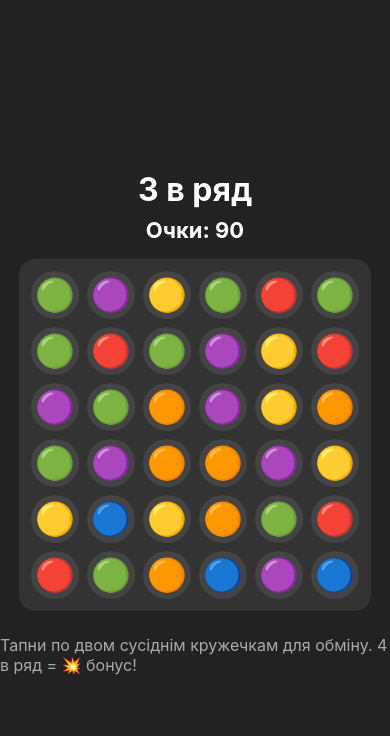
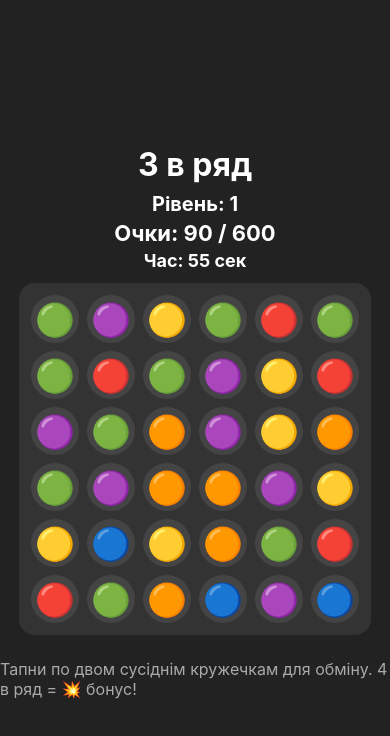
Before and after one commit to Leshamer2255/FirstGame3inraw, a React Native app: screen / in a window 390 px wide. Shown: the top 736 px of the page. Built offline with nearby package versions, Linux system fonts and the light colour scheme.

Commit message:
Add first levels when you have time and you need save up different coin and get some point for it.

```diff
--- a/App.js
+++ b/App.js
@@ -1,10 +1,18 @@
-import React, { useState, useRef } from 'react';
-import { View, StyleSheet, SafeAreaView, Text, TouchableOpacity, Animated } from 'react-native';
+import React, { useState, useRef, useEffect } from 'react';
+import { View, StyleSheet, SafeAreaView, Text, TouchableOpacity, Animated, Button } from 'react-native';
 
 const BOARD_SIZE = 6;
 const EMOJIS = ['🔴', '🟢', '🔵', '🟡', '🟣', '🟠'];
 const BONUS = '💥';
 const ANIMATION_DURATION = 350;
+
+const LEVELS = [
+  { time: 60, target: 600 },
+  { time: 50, target: 900 },
+  { time: 40, target: 1300 },
+  { time: 35, target: 1800 },
+  { time: 30, target: 2500 },
+];
 
 function getRandomEmoji() {
   return EMOJIS[Math.floor(Math.random() * EMOJIS.length)];
@@ -186,18 +194,43 @@ export default function App() {
   const [bonuses, setBonuses] = useState([]); // [{type, row, col}]
   const [isAnimating, setIsAnimating] = useState(false);
   const [score, setScore] = useState(0);
+  const [level, setLevel] = useState(0);
+  const [timer, setTimer] = useState(LEVELS[0].time);
+  const [targetScore, setTargetScore] = useState(LEVELS[0].target);
+  const [gameOver, setGameOver] = useState(false);
+  const [levelCompleted, setLevelCompleted] = useState(false);
   const opacityAnim = useRef(
     Array.from({ length: BOARD_SIZE }, () =>
       Array.from({ length: BOARD_SIZE }, () => new Animated.Value(1))
     )
   ).current;
+  const overlayAnim = useRef(new Animated.Value(0)).current;
+
+  // Таймер
+  useEffect(() => {
+    if (gameOver || levelCompleted) return;
+    if (timer <= 0) {
+      setGameOver(true);
+      return;
+    }
+    const interval = setInterval(() => {
+      setTimer(t => t - 1);
+    }, 1000);
+    return () => clearInterval(interval);
+  }, [timer, gameOver, levelCompleted]);
+
+  // Перевірка на проходження рівня
+  useEffect(() => {
+    if (!levelCompleted && score >= targetScore) {
+      setLevelCompleted(true);
+    }
+  }, [score, targetScore, levelCompleted]);
 
   // Очищення стартових матчів
-  React.useEffect(() => {
+  useEffect(() => {
     let b = board;
     let { matches: m, bonuses: bs, matchGroups: mg } = findMatches(b);
     while (hasAnyMatches(m)) {
-      // Підрахунок очок для старту (не обов'язково, але для коректності)
       let points = 0;
       for (const group of mg) {
         if (group.count === 3) points += 10 * 3;
@@ -215,10 +248,9 @@ export default function App() {
   }, []);
 
   // Анімація зникнення
-  React.useEffect(() => {
+  useEffect(() => {
     if (!matches) return;
     setIsAnimating(true);
-    // Запускаємо анімацію для всіх matched
     const animations = [];
     for (let row = 0; row < BOARD_SIZE; row++) {
       for (let col = 0; col < BOARD_SIZE; col++) {
@@ -234,10 +266,8 @@ export default function App() {
       }
     }
     Animated.parallel(animations).start(() => {
-      // Підрахунок очок за матчі
       let points = 0;
       if (matches && matches.length) {
-        // Пошук груп для підрахунку очок
         let { matchGroups } = findMatches(board);
         for (const group of matchGroups) {
           if (group.count === 3) points += 10 * 3;
@@ -245,23 +275,18 @@ export default function App() {
         }
       }
       setScore(s => s + points);
-      // Після анімації — видалити та впустити нові
       let newBoard = removeMatchesAndDrop(board, matches, bonuses);
-      // Скинути opacity для нових
       for (let row = 0; row < BOARD_SIZE; row++) {
         for (let col = 0; col < BOARD_SIZE; col++) {
           opacityAnim[row][col].setValue(1);
         }
       }
-      // Якщо є бонуси — активувати їх
       if (bonuses.length > 0) {
-        // Активуємо всі бонуси по черзі
         let tempBoard = newBoard;
         let bonusMatches = null;
         let bonusIndex = 0;
         function activateNextBonus() {
           if (bonusIndex >= bonuses.length) {
-            // Після всіх бонусів — перевірити чи є ще матчі
             const res = findMatches(tempBoard);
             if (hasAnyMatches(res.matches)) {
               setBoard(tempBoard);
@@ -277,7 +302,6 @@ export default function App() {
           }
           const bonus = bonuses[bonusIndex];
           bonusMatches = getBonusMatches(tempBoard, bonus);
-          // Підрахунок очок за активацію бонусу
           let bonusPoints = 0;
           for (let row = 0; row < BOARD_SIZE; row++) {
             for (let col = 0; col < BOARD_SIZE; col++) {
@@ -285,7 +309,6 @@ export default function App() {
             }
           }
           setScore(s => s + bonusPoints);
-          // Анімація для всього ряду/стовпця
           const bonusAnims = [];
           for (let row = 0; row < BOARD_SIZE; row++) {
             for (let col = 0; col < BOARD_SIZE; col++) {
@@ -302,7 +325,6 @@ export default function App() {
           }
           Animated.parallel(bonusAnims).start(() => {
             tempBoard = activateBonus(tempBoard, bonus);
-            // Скинути opacity для нових
             for (let row = 0; row < BOARD_SIZE; row++) {
               for (let col = 0; col < BOARD_SIZE; col++) {
                 if (bonusMatches[row][col]) {
@@ -317,7 +339,6 @@ export default function App() {
         }
         activateNextBonus();
       } else {
-        // Перевірити чи є ще матчі (chain reaction)
         const res = findMatches(newBoard);
         if (hasAnyMatches(res.matches)) {
           setBoard(newBoard);
@@ -334,8 +355,48 @@ export default function App() {
     // eslint-disable-next-line
   }, [matches]);
 
+  // Анімація появи/зникнення оверлею рівня
+  useEffect(() => {
+    if (levelCompleted && !gameOver) {
+      Animated.timing(overlayAnim, {
+        toValue: 1,
+        duration: 400,
+        useNativeDriver: true,
+      }).start();
+    } else {
+      Animated.timing(overlayAnim, {
+        toValue: 0,
+        duration: 400,
+        useNativeDriver: true,
+      }).start();
+    }
+  }, [levelCompleted, gameOver]);
+
+  // Перехід на наступний рівень з додатковим часом
+  useEffect(() => {
+    if (levelCompleted) {
+      setTimeout(() => {
+        const nextLevel = level + 1;
+        if (nextLevel < LEVELS.length) {
+          setLevel(nextLevel);
+          setTimer(LEVELS[nextLevel].time + 5 * nextLevel);
+          setTargetScore(LEVELS[nextLevel].target);
+          setScore(0);
+          setBoard(generateBoard());
+          setSelected(null);
+          setMatches(null);
+          setBonuses([]);
+          setGameOver(false);
+          setLevelCompleted(false);
+        } else {
+          setGameOver(true);
+        }
+      }, 2000);
+    }
+  }, [levelCompleted]);
+
   const handleCellPress = (row, col) => {
-    if (isAnimating) return; // блокувати під час анімації
+    if (isAnimating || gameOver || levelCompleted) return;
     if (!selected) {
       setSelected([row, col]);
       return;
@@ -349,10 +410,8 @@ export default function App() {
       setSelected([row, col]);
       return;
     }
-    // Swap
     let newBoard = cloneBoard(board);
     [newBoard[selRow][selCol], newBoard[row][col]] = [newBoard[row][col], newBoard[selRow][selCol]];
-    // Check for matches
     let { matches: foundMatches, bonuses: foundBonuses, matchGroups: foundGroups } = findMatches(newBoard);
     if (hasAnyMatches(foundMatches)) {
       setBoard(newBoard);
@@ -364,10 +423,25 @@ export default function App() {
     setSelected(null);
   };
 
+  const handleRestart = () => {
+    setLevel(0);
+    setTimer(LEVELS[0].time);
+    setTargetScore(LEVELS[0].target);
+    setScore(0);
+    setBoard(generateBoard());
+    setSelected(null);
+    setMatches(null);
+    setBonuses([]);
+    setGameOver(false);
+    setLevelCompleted(false);
+  };
+
   return (
     <SafeAreaView style={styles.container}>
       <Text style={styles.title}>3 в ряд</Text>
-      <Text style={styles.score}>Очки: {score}</Text>
+      <Text style={styles.level}>Рівень: {level + 1}</Text>
+      <Text style={styles.score}>Очки: {score} / {targetScore}</Text>
+      <Text style={styles.timer}>Час: {timer} сек</Text>
       <View style={styles.board}>
         {board.map((row, rowIndex) => (
           <View key={rowIndex} style={styles.row}>
@@ -379,7 +453,7 @@ export default function App() {
                   style={[styles.cell, isSelected && styles.selectedCell]}
                   activeOpacity={0.7}
                   onPress={() => handleCellPress(rowIndex, colIndex)}
-                  disabled={isAnimating}
+                  disabled={isAnimating || gameOver || levelCompleted}
                 >
                   <Animated.View style={{ opacity: opacityAnim[rowIndex][colIndex] }}>
                     <Text style={styles.emoji}>{cell}</Text>
@@ -391,6 +465,17 @@ export default function App() {
         ))}
       </View>
       <Text style={styles.info}>Тапни по двом сусіднім кружечкам для обміну. 4 в ряд = 💥 бонус!</Text>
+      {gameOver && (
+        <View style={styles.overlay}>
+          <Text style={styles.gameOverText}>{levelCompleted ? 'Рівень пройдено!' : 'Гру завершено!'}</Text>
+          <Button title="Почати спочатку" onPress={handleRestart} />
+        </View>
+      )}
+      {levelCompleted && !gameOver && (
+        <Animated.View style={[styles.overlay, { opacity: overlayAnim }]}>
+          <Text style={styles.gameOverText}>Рівень пройдено! Наступний стартує...</Text>
+        </Animated.View>
+      )}
     </SafeAreaView>
   );
 }
@@ -408,11 +493,23 @@ const styles = StyleSheet.create({
     fontWeight: 'bold',
     marginBottom: 8,
   },
+  level: {
+    color: '#fff',
+    fontSize: 20,
+    fontWeight: 'bold',
+    marginBottom: 4,
+  },
   score: {
     color: '#fff',
     fontSize: 22,
     fontWeight: 'bold',
-    marginBottom: 16,
+    marginBottom: 4,
+  },
+  timer: {
+    color: '#fff',
+    fontSize: 18,
+    fontWeight: 'bold',
+    marginBottom: 12,
   },
   board: {
     backgroundColor: '#333',
@@ -444,4 +541,21 @@ const styles = StyleSheet.create({
     marginTop: 24,
     fontSize: 16,
   },
+  overlay: {
+    position: 'absolute',
+    top: 0,
+    left: 0,
+    right: 0,
+    bottom: 0,
+    backgroundColor: 'rgba(0,0,0,0.7)',
+    alignItems: 'center',
+    justifyContent: 'center',
+  },
+  gameOverText: {
+    color: '#fff',
+    fontSize: 28,
+    fontWeight: 'bold',
+    marginBottom: 24,
+    textAlign: 'center',
+  },
 });
```
Also changed, not shown: package.json (+8 -8 lines), 1 other file (tests, documents, lock files or other folders).
